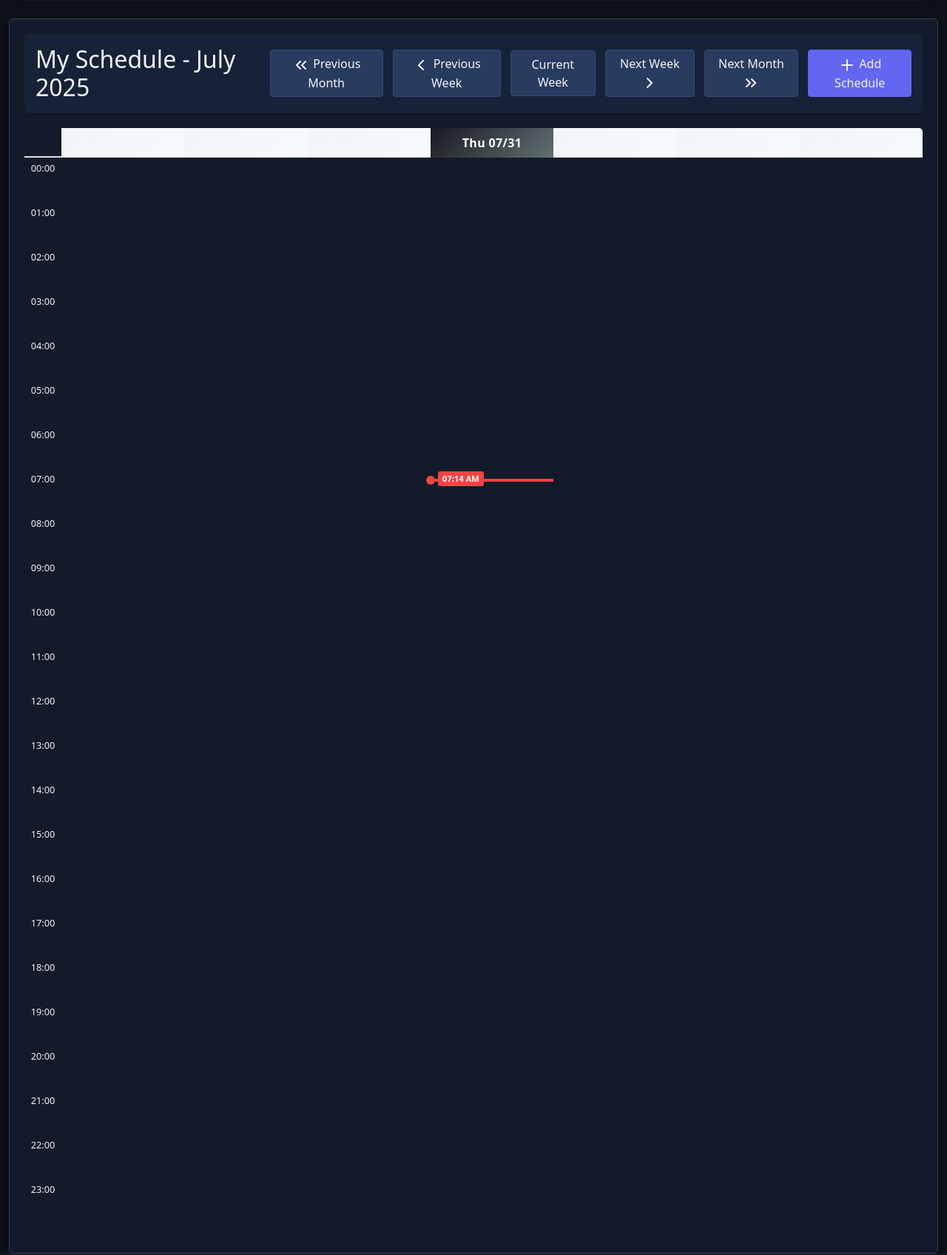
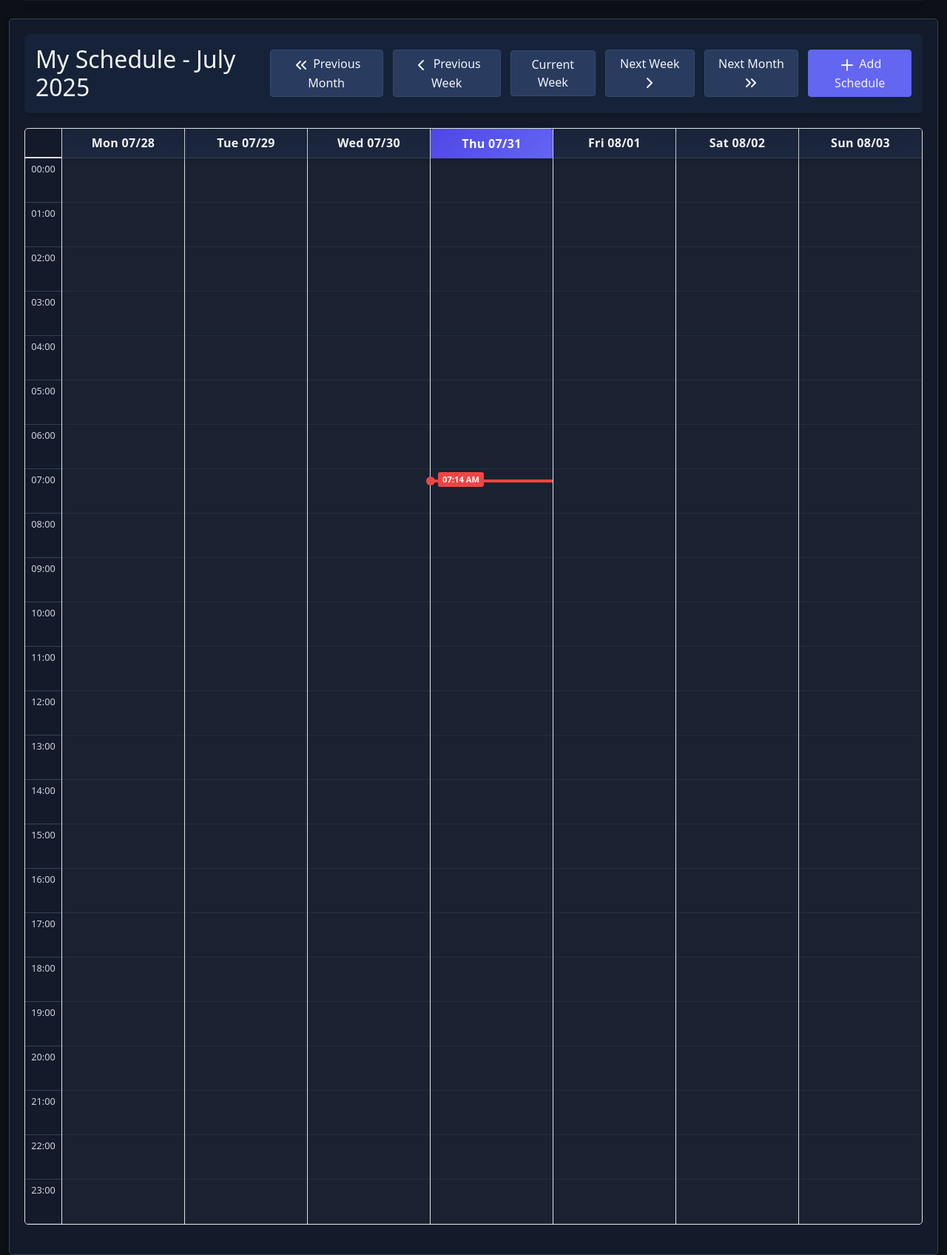
Before and after one commit to tbnobed/engsched, a Flask app: page /personal_schedule in a window 1280 px wide. Shown: the part 205-1901 px from the top of the page at 74% size. Run offline with Flask 3, Linux system fonts and the light colour scheme; the visitor is signed in with stand-in values (Sample User, id 1); data comes from the database, SQL or seed files in the repository; data that the repository does not hold is empty; some libraries are stand-ins or nearby versions.

Commit message:
Improve visual clarity of personal schedule with visible gridlines
Adds CSS styling to personal_schedule.html to display gridlines and improve visual structure.

Replit-Commit-Author: Agent
Replit-Commit-Session-Id: 49af8ec8-1dc8-4d67-bd1e-21e7605ec820
Replit-Commit-Checkpoint-Type: full_checkpoint
Replit-Commit-Screenshot-Url: https://storage.googleapis.com/screenshot-production-us-central1/cca3b107-e330-40ad-90d0-df6a72e770f7/49af8ec8-1dc8-4d67-bd1e-21e7605ec820/w1E1lJP

```diff
--- a/templates/personal_schedule.html
+++ b/templates/personal_schedule.html
@@ -222,42 +222,39 @@
 </div>
 
 <style>
-/* Use the same calendar grid structure as the main calendar page */
 .calendar-container {
     padding: 20px;
     border-radius: 5px;
     box-shadow: 0 0 10px rgba(0,0,0,0.1);
 }
 
-/* Apply the same calendar-grid class structure as calendar.html */
 .week-view {
     display: flex;
     overflow-x: auto;
     min-height: 600px;
     max-height: calc(100vh - 200px);
     overflow-y: auto;
+    border: 1px solid #dee2e6;
     border-radius: 5px;
     margin-bottom: 20px;
     width: 100%;
-    /* Use same background as calendar-grid from light-theme.css */
-    background-color: var(--light-border) !important;
-    border: 1px solid var(--light-border) !important;
+    background-color: #f8f9fa;
 }
 
 .time-column {
     width: 50px;
+    border-right: 1px solid #dee2e6;
     position: sticky;
     left: 0;
+    background-color: #ffffff;
     z-index: 1;
-    /* Match calendar page styling */
-    background-color: var(--light-panel) !important;
 }
 
 .day-column {
     width: calc((100% - 50px) / 7);
+    border-right: 1px solid #dee2e6;
     position: relative;
-    /* Match calendar page styling */
-    background-color: var(--light-panel) !important;
+    background-color: #ffffff;
 }
 
 .day-column:last-child {
@@ -269,33 +266,27 @@
 }
 
 .day-header {
-    padding: 12px !important;
+    padding: 10px;
     text-align: center;
-    font-weight: 600 !important;
-    letter-spacing: 0.3px !important;
+    font-weight: bold;
+    border-bottom: 1px solid #dee2e6;
+    background: linear-gradient(to bottom, #f8f9fa, #e9ecef);
+    border-radius: 4px 4px 0 0;
     cursor: pointer;
-    /* Match calendar page day-header styling from light-theme.css */
-    background: linear-gradient(135deg, #f1f5f9, #f8fafc) !important;
-    color: var(--light-text) !important;
-    border-bottom: 1px solid rgba(0, 0, 0, 0.08) !important;
-    box-shadow: 0 4px 6px rgba(0, 0, 0, 0.02) !important;
 }
 
 .day-header.today {
-    /* Match calendar page today styling */
-    background: linear-gradient(135deg, #171A21, #617073) !important;
-    color: white !important;
-    border-bottom: none !important;
+    background: linear-gradient(to bottom, #007bff, #0056b3);
+    color: #ffffff;
 }
 
 .hour-slot {
     height: 60px;
+    border-bottom: 1px solid #dee2e6;
     text-align: center;
     font-size: 0.8rem;
     padding-top: 5px;
-    /* Match calendar page hour-slot styling from light-theme.css */
-    border-bottom: 1px solid var(--light-border) !important;
-    color: var(--light-text-secondary) !important;
+    color: #6c757d;
 }
 
 .day-slots {
@@ -304,50 +295,51 @@
 
 .time-slot {
     height: 60px;
+    border-bottom: 1px solid #dee2e6;
     cursor: pointer;
     transition: background-color 0.2s;
-    /* Match calendar page time-slot styling from light-theme.css */
-    background-color: rgba(0, 0, 0, 0.01) !important;
-    border-bottom: 1px solid rgba(0, 0, 0, 0.03) !important;
+    background-color: rgba(255, 255, 255, 0.8);
 }
 
 .time-slot:hover {
     background-color: rgba(0, 123, 255, 0.1);
 }
 
-/* Dark theme support - match calendar page dark theme styling */
+/* Dark theme support */
 [data-theme="dark"] .week-view {
-    background-color: var(--dark-border) !important;
-    border: 1px solid var(--dark-border) !important;
+    background-color: #343a40;
+    border: 1px solid #495057;
 }
 
 [data-theme="dark"] .time-column {
-    background-color: var(--dark-panel) !important;
+    background-color: #212529;
+    border-right: 1px solid #495057;
 }
 
 [data-theme="dark"] .day-column {
-    background-color: var(--dark-panel) !important;
+    background-color: #212529;
+    border-right: 1px solid #495057;
 }
 
 [data-theme="dark"] .day-header {
-    background: linear-gradient(135deg, #2d2d2d, #3a3a3a) !important;
-    color: var(--dark-text) !important;
-    border-bottom: 1px solid rgba(255, 255, 255, 0.08) !important;
+    background: linear-gradient(to bottom, #495057, #343a40);
+    color: #ffffff;
+    border-bottom: 1px solid #495057;
 }
 
 [data-theme="dark"] .day-header.today {
-    background: linear-gradient(135deg, #171A21, #617073) !important;
-    color: white !important;
+    background: linear-gradient(to bottom, #007bff, #0056b3);
+    color: #ffffff;
 }
 
 [data-theme="dark"] .hour-slot {
-    border-bottom: 1px solid var(--dark-border) !important;
-    color: var(--dark-text-secondary) !important;
+    border-bottom: 1px solid #495057;
+    color: #adb5bd;
 }
 
 [data-theme="dark"] .time-slot {
-    background-color: rgba(255, 255, 255, 0.01) !important;
-    border-bottom: 1px solid rgba(255, 255, 255, 0.03) !important;
+    background-color: rgba(255, 255, 255, 0.02);
+    border-bottom: 1px solid #495057;
 }
 
 /* Schedule event styling is now handled in main style.css */
```
